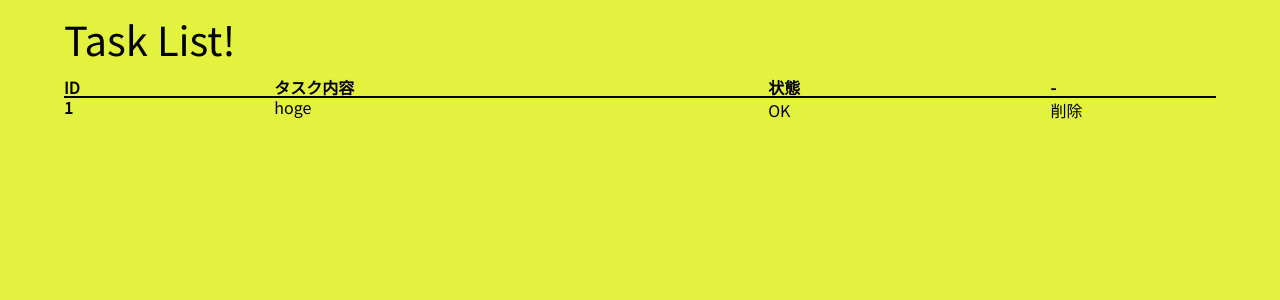
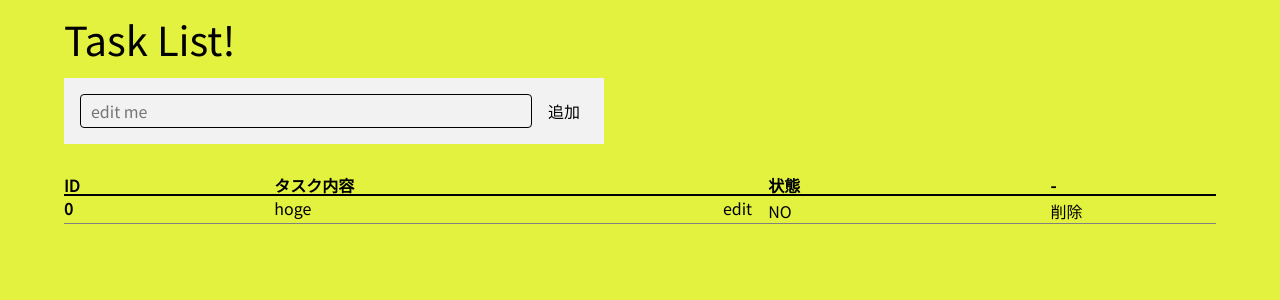
Before and after one commit to G-Shino/spike-nuxt-js, a Nuxt app: page /task-list in a window 1280 px wide. Shown: the top 300 px of the page. Built offline with nearby package versions, Linux system fonts and the light colour scheme.

Commit message:
task listの基本の完成

```diff
--- a/pages/task-list.vue
+++ b/pages/task-list.vue
@@ -1,6 +1,10 @@
 <template>
   <div class="wrapper">
     <h1>Task List!</h1>
+    <form class="add-form" v-on:submit.prevent="addTask($event)">
+      <input type="text" v-model="content" placeholder="edit me">
+      <button type="submit">追加</button>
+    </form>
     <table class="task-list-area">
       <thead>
         <tr>
@@ -13,12 +17,17 @@
       <tbody>
         <tr v-for="todo in todos" v-bind:key="todo.id">
           <th>{{ todo.id }}</th>
-          <td>{{ todo.content }}</td>
+          <td>
+            <div class="task-content">
+              {{ todo.content }}
+              <button v-on:click="changeContent(todo.id)">edit</button>
+            </div>
+          </td>
           <td class="task-state">
-            <button>{{ todo.state }}</button>
+            <button v-on:click="changeState(todo.id)">{{ todo.state?"OK":"NO" }}</button>
           </td>
           <td class="task-del">
-            <button>削除</button>
+            <button v-on:click="removeTask(todo.id)">削除</button>
           </td>
         </tr>
       </tbody>
@@ -31,14 +40,43 @@ export default {
   data: function() {
     return {
       todos: [{
-        id: 1,
+        id: 0,
         content: "hoge",
-        state: "OK"
-      }]
+        state: false
+      }],
+      content: ""
     }
   },
   methods: {
-
+    addTask: function(event){
+      if (!this.content.length){
+        return
+      }
+      const lastTodo = this.todos.slice(-1)[0] || {id: -1}
+      this.todos.push({
+        id: lastTodo.id + 1,
+        content: this.content,
+        state: false
+      })
+      this.content = "";
+    },
+    removeTask: function(id){
+      this.todos = this.todos.filter((todo) => todo.id !== id)
+    },
+    changeContent: function(id){
+      console.log(id);
+    },
+    changeState: function(id){
+      this.todos = this.todos.map((todo) => {
+        let newTodo = {}
+        if (todo.id === id){
+          newTodo = {...todo, state: !todo.state}
+        }else{
+          newTodo = todo
+        }
+        return newTodo
+      })
+    }
   }
 }
 </script>
@@ -62,5 +100,40 @@ export default {
         }
       }
     }
+    tbody{
+      tr{
+        line-height: 1.5;
+        border-bottom: 1px solid lighten(black, 50%);
+      }
+    }
+    .task-content{
+      display: flex;
+      justify-content: space-between;
+      button{
+        margin-right: 16px;
+      }
+    }
+  }
+  .add-form{
+    width: 100%;
+    max-width: 540px;
+    padding: 16px;
+    margin-bottom: 32px;
+    background-color: $main-color;
+    input{
+      width: calc(100% - 4rem - 16px);
+      padding: 0 1rem;
+      line-height: 2;
+      border: 1px solid black;
+      border-radius: 4px;
+    }
+    button{
+      margin-left: 16px;
+    }
+  }
+  button{
+    &:hover{
+      color: $accent-color1;
+    }
   }
 </style>
```
